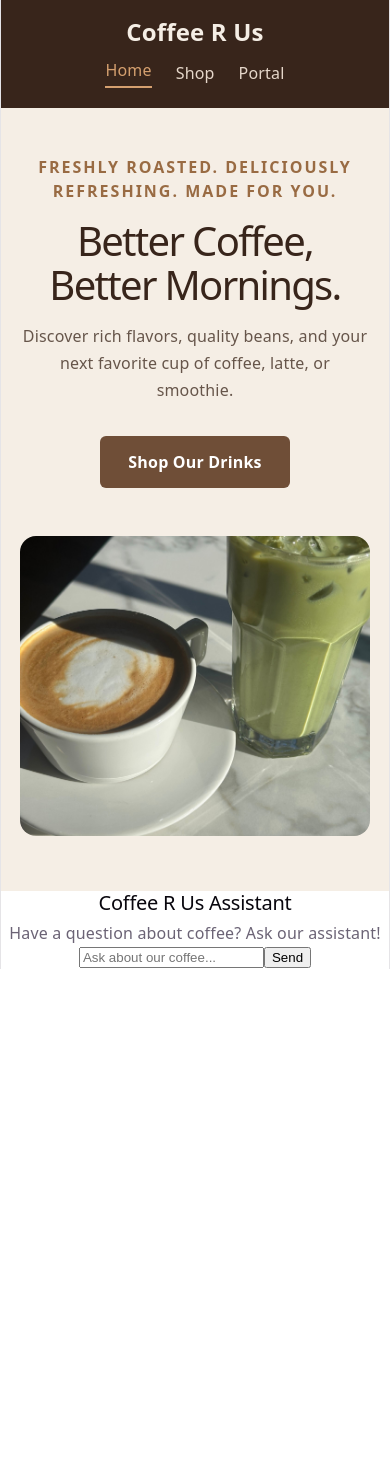
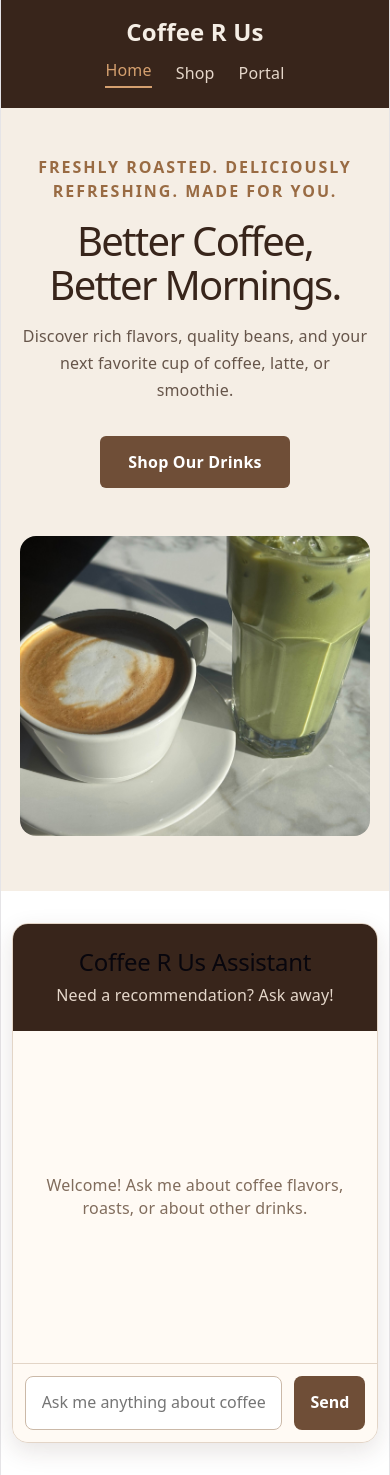
Before and after one commit to a-gbatie/Coffee-R-Us, a React (Vite) app: page / in a window 390 px wide. Before the commit the page ends 969 px from the top, so only its background shows below. Built offline with nearby package versions, Linux system fonts and the light colour scheme.

Commit message:
added styling to coffee assistant.jsx

```diff
--- a/src/components/CoffeeAssistant.jsx
+++ b/src/components/CoffeeAssistant.jsx
@@ -1,6 +1,7 @@
 import { useState } from "react";
 import ReactMarkdown from "react-markdown";
 import remarkGfm from "remark-gfm";
+import "../styles/CoffeeAssistant.css";
 
 function CoffeeAssistant() {
   // Store the customer's current input
@@ -85,34 +86,52 @@ function CoffeeAssistant() {
 
   return (
     <section className="coffee-assistant">
-      <h2>Coffee R Us Assistant</h2>
-      <p>Have a question about coffee? Ask our assistant!</p>
+      <div className="chat-header">
+        <h2>Coffee R Us Assistant</h2>
+        <p>Need a recommendation? Ask away!</p>
+      </div>
 
-      {/* Display customer and AI messages */}
+      {/* Display the conversation */}
       <div className="chat-messages" aria-live="polite">
+        {messages.length === 0 && (
+          <p className="chat-welcome">
+            Welcome! Ask me about coffee flavors, roasts, or about other drinks.
+          </p>
+        )}
+
         {messages.map((chatMessage, index) => (
           <div key={index} className={`chat-message ${chatMessage.role}`}>
-            <strong>
-              {chatMessage.role === "user" ? "You:" : "Assistant:"}
-            </strong>
+            <span className="chat-sender">
+              {chatMessage.role === "user" ? "You" : "Coffee Assistant"}
+            </span>
 
-            <ReactMarkdown remarkPlugins={[remarkGfm]}>
-              {chatMessage.content}
-            </ReactMarkdown>
+            {/* Format Ollama responses using Markdown */}
+            <div className="chat-content">
+              <ReactMarkdown remarkPlugins={[remarkGfm]}>
+                {chatMessage.content}
+              </ReactMarkdown>
+            </div>
           </div>
         ))}
+
+        {loading && (
+          <p className="chat-loading">Coffee Assistant is thinking...</p>
+        )}
       </div>
 
-      {loading && <p>Assistant is thinking...</p>}
-      {error && <p role="alert">{error}</p>}
+      {error && (
+        <p className="chat-error" role="alert">
+          {error}
+        </p>
+      )}
 
-      {/* Send a question to Ollama */}
-      <form onSubmit={handleSubmit}>
+      {/* Customer message input */}
+      <form className="chat-form" onSubmit={handleSubmit}>
         <input
           type="text"
           value={message}
           onChange={handleChange}
-          placeholder="Ask about our coffee..."
+          placeholder="Ask me anything about coffee..."
           aria-label="Message"
         />
 
--- /dev/null
+++ b/src/styles/CoffeeAssistant.css
@@ -0,0 +1,185 @@
+/* Main assistant container */
+.coffee-assistant {
+  width: min(90%, 800px);
+  margin: 4rem auto;
+  background-color: #fffaf4;
+  border: 1px solid #e3d5c7;
+  border-radius: 16px;
+  overflow: hidden;
+  box-shadow: 0 8px 24px rgba(56, 37, 27, 0.12);
+}
+
+/* Assistant heading */
+.chat-header {
+  background-color: #38251b;
+  color: #f5eee5;
+  padding: 1.5rem;
+  text-align: center;
+}
+
+.chat-header h2 {
+  margin: 0 0 0.5rem;
+  font-size: 1.5rem;
+}
+
+.chat-header p {
+  margin: 0;
+  color: #e5d7ca;
+}
+
+/* Scrollable conversation area */
+.chat-messages {
+  height: 350px;
+  overflow-y: auto;
+  padding: 1.5rem;
+  display: flex;
+  flex-direction: column;
+  gap: 1rem;
+}
+
+.chat-welcome {
+  color: #806c5c;
+  text-align: center;
+  margin: auto;
+}
+
+/* Shared message bubble styles */
+.chat-message {
+  max-width: 80%;
+  padding: 0.9rem 1.2rem;
+  border-radius: 14px;
+  overflow-wrap: anywhere;
+}
+
+/* Customer messages appear on the right */
+.chat-message.user {
+  align-self: flex-end;
+  background-color: #6f4e37;
+  color: #ffffff;
+  border-bottom-right-radius: 4px;
+}
+
+/* AI messages appear on the left */
+.chat-message.assistant {
+  align-self: flex-start;
+  background-color: #efe5d9;
+  color: #38251b;
+  border-bottom-left-radius: 4px;
+}
+
+.chat-sender {
+  display: block;
+  font-size: 0.75rem;
+  font-weight: 700;
+  margin-bottom: 0.4rem;
+}
+
+/* Markdown content inside messages */
+.chat-content p {
+  margin: 0.4rem 0;
+  line-height: 1.6;
+}
+
+.chat-content p:first-child {
+  margin-top: 0;
+}
+
+.chat-content p:last-child {
+  margin-bottom: 0;
+}
+
+.chat-content ul,
+.chat-content ol {
+  padding-left: 1.5rem;
+}
+
+.chat-content pre,
+.chat-content table {
+  max-width: 100%;
+  overflow-x: auto;
+}
+
+.chat-content table {
+  display: block;
+}
+
+/* Loading and error messages */
+.chat-loading {
+  color: #806c5c;
+  font-style: italic;
+}
+
+.chat-error {
+  color: #a52a2a;
+  padding: 0 1.5rem;
+}
+
+/* Message input area */
+.chat-form {
+  display: flex;
+  gap: 0.75rem;
+  padding: 1rem;
+  border-top: 1px solid #e3d5c7;
+  background-color: #fffaf4;
+}
+
+.chat-form input {
+  flex: 1;
+  min-width: 0;
+  padding: 0.9rem 1rem;
+  border: 1px solid #cbb9a8;
+  border-radius: 8px;
+  font: inherit;
+  background-color: white;
+  color: #38251b;
+}
+
+.chat-form input:focus {
+  outline: 2px solid #996b43;
+  outline-offset: 2px;
+}
+
+.chat-form button {
+  padding: 0.9rem 1.5rem;
+  background-color: #6f4e37;
+  color: white;
+  border: none;
+  border-radius: 8px;
+  font: inherit;
+  font-weight: 600;
+  cursor: pointer;
+}
+
+.chat-form button:hover:not(:disabled) {
+  background-color: #4b3223;
+}
+
+.chat-form button:disabled {
+  opacity: 0.6;
+  cursor: not-allowed;
+}
+
+/* Smaller screens */
+@media (max-width: 600px) {
+  .coffee-assistant {
+    width: 94%;
+    margin: 2rem auto;
+  }
+
+  .chat-messages {
+    height: 300px;
+    padding: 1rem;
+  }
+
+  .chat-message {
+    max-width: 92%;
+  }
+
+  .chat-form {
+    padding: 0.75rem;
+  }
+
+  .chat-form button {
+    padding: 0.75rem 1rem;
+  }
+}
```
